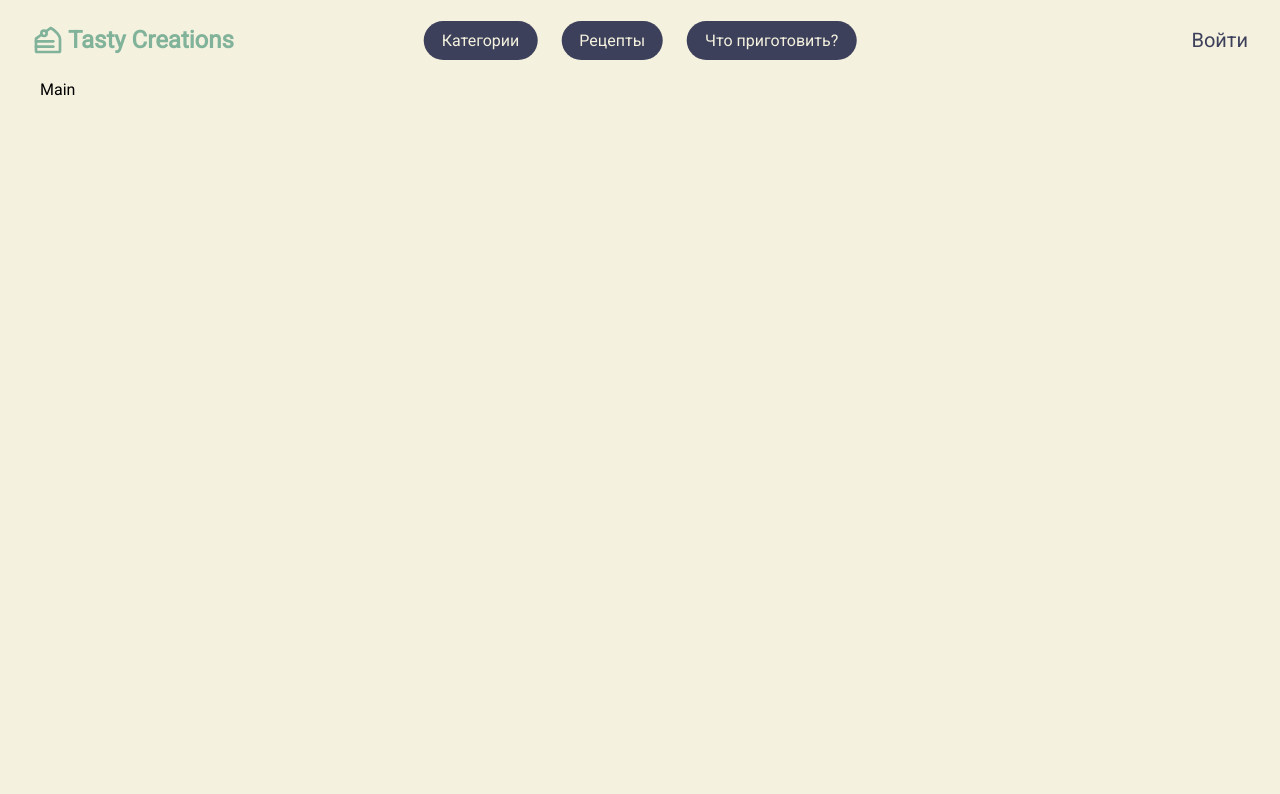
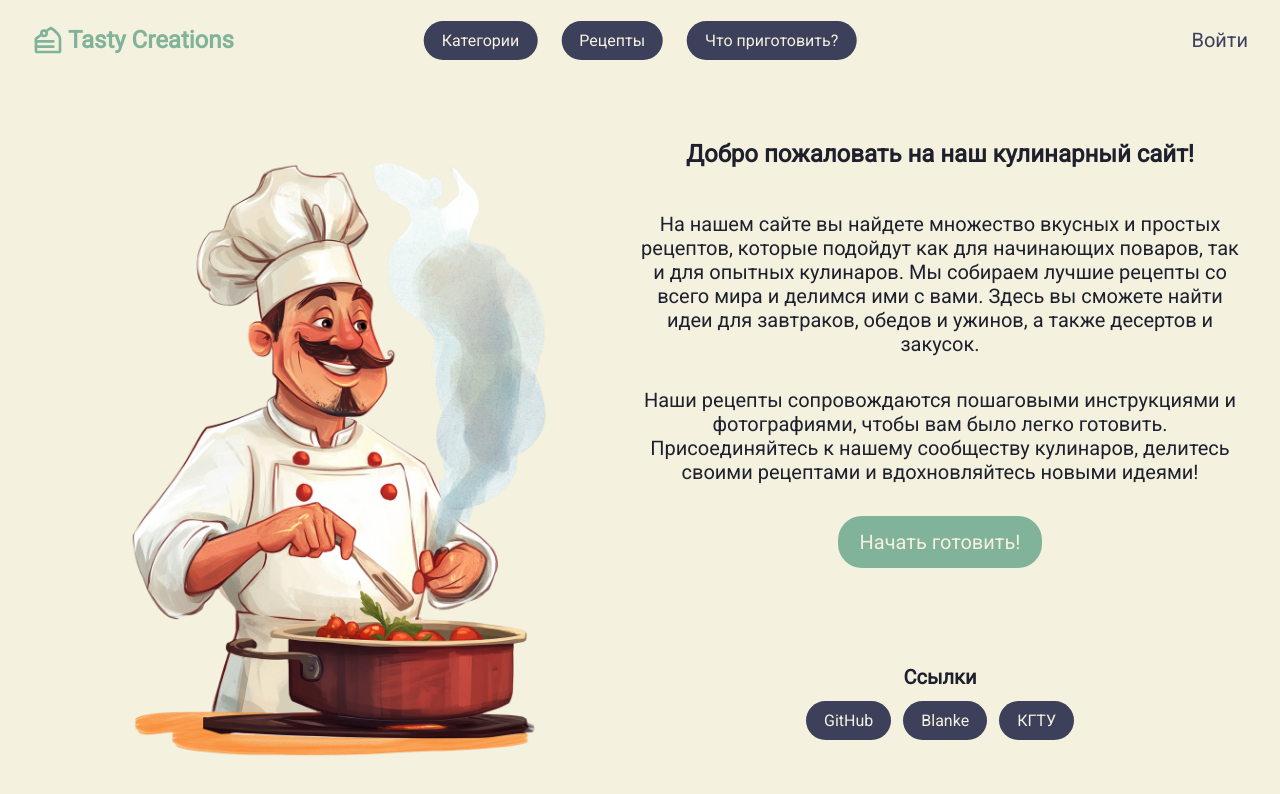
Before and after one commit to blank-evgeniy/tasty-creations, a Next.js app: page / in a window 1280 px wide. Shown: the top 794 px of the page. Built offline with nearby package versions, Linux system fonts and the light colour scheme.

Commit message:
Add home page

```diff
--- a/src/app/(pages)/page.module.scss
+++ b/src/app/(pages)/page.module.scss
@@ -0,0 +1,56 @@
+.page {
+  display: grid;
+  grid-template-columns: 1fr 1fr;
+
+  margin-top: 60px;
+}
+
+.hero_image {
+  object-fit: contain;
+  max-height: calc(100vh - var(--navbar-height) - 80px);
+}
+
+.content {
+  display: flex;
+  flex-direction: column;
+  justify-content: space-between;
+
+  padding-bottom: 40px;
+}
+
+.about {
+  display: flex;
+  flex-direction: column;
+  gap: 32px;
+  align-items: center;
+}
+
+.title {
+  text-align: center;
+  font-size: var(--font-size-xl);
+  font-weight: 600;
+
+  padding-bottom: 12px;
+}
+
+.paragraph {
+  text-align: center;
+  font-size: var(--font-size-l);
+}
+
+.sources {
+  display: flex;
+  flex-direction: column;
+  align-items: center;
+  gap: 12px;
+}
+
+.sources_title {
+  font-size: var(--font-size-l);
+  font-weight: 600;
+}
+
+.links {
+  display: flex;
+  gap: 12px;
+}
--- a/src/app/(pages)/page.tsx
+++ b/src/app/(pages)/page.tsx
@@ -1,5 +1,61 @@
+import Image from "next/image";
 import styles from "./page.module.scss";
+import HeroImage from "@/shared/assets/illustrations/hero.png";
+import Button, { ButtonColor, ButtonSize } from "@/shared/ui/Button/Button";
+import AppLink, { LinkTheme } from "@/shared/ui/Link/AppLink";
 
 export default function Home() {
-  return <div className={styles.page}>Main</div>;
+  return (
+    <div className={styles.page}>
+      <Image
+        className={styles.hero_image}
+        src={HeroImage}
+        alt="персонаж-повар"
+      />
+      <main className={styles.content}>
+        <div className={styles.about}>
+          <h1 className={styles.title}>
+            Добро пожаловать на наш кулинарный сайт!
+          </h1>
+          <p className={styles.paragraph}>
+            На нашем сайте вы найдете множество вкусных и простых рецептов,
+            которые подойдут как для начинающих поваров, так и для опытных
+            кулинаров. Мы собираем лучшие рецепты со всего мира и делимся ими с
+            вами. Здесь вы сможете найти идеи для завтраков, обедов и ужинов, а
+            также десертов и закусок.
+          </p>
+          <p className={styles.paragraph}>
+            Наши рецепты сопровождаются пошаговыми инструкциями и фотографиями,
+            чтобы вам было легко готовить. Присоединяйтесь к нашему сообществу
+            кулинаров, делитесь своими рецептами и вдохновляйтесь новыми идеями!
+          </p>
+          <Button color={ButtonColor.SECONDARY} size={ButtonSize.L}>
+            Начать готовить!
+          </Button>
+        </div>
+        <div className={styles.sources}>
+          <h2 className={styles.sources_title}>Ссылки</h2>
+          <div className={styles.links}>
+            <AppLink theme={LinkTheme.BUTTON} href="" target="_blank">
+              GitHub
+            </AppLink>
+            <AppLink
+              theme={LinkTheme.BUTTON}
+              href="https://blankevgeniy.vercel.app/"
+              target="_blank"
+            >
+              Blanke
+            </AppLink>
+            <AppLink
+              theme={LinkTheme.BUTTON}
+              href="https://klgtu.ru/"
+              target="_blank"
+            >
+              КГТУ
+            </AppLink>
+          </div>
+        </div>
+      </main>
+    </div>
+  );
 }
--- a/src/app/styles/vars.scss
+++ b/src/app/styles/vars.scss
@@ -1,19 +1,21 @@
 :root {
   //-----colors-----
   --bg-color: #f4f1de;
-  --text-color: #000;
+  --text-color: #1e202e;
   --text-color-inverted: #f4f1de;
   --main-color: #e07a5f;
   --main-color-light: #f2cc8f;
   --blue-color: #3d405b;
   --blue-color-light: #7a7d97;
   --green-color: #81b29a;
+  --green-color-light: #5e7268;
   //-----fonts-----
   --font-size-xs: 12px;
   --font-size-s: 14px;
   --font-size-m: 16px;
   --font-size-l: 20px;
   --font-size-xl: 24px;
+  --font-size-2xl: 32px;
   //-----padding-----
   --p-s: 8px;
   --p-m: 16px;
```
Also changed, not shown: src/shared/assets/illustrations/baker.png (deleted), src/shared/assets/illustrations/hero.png (added).
